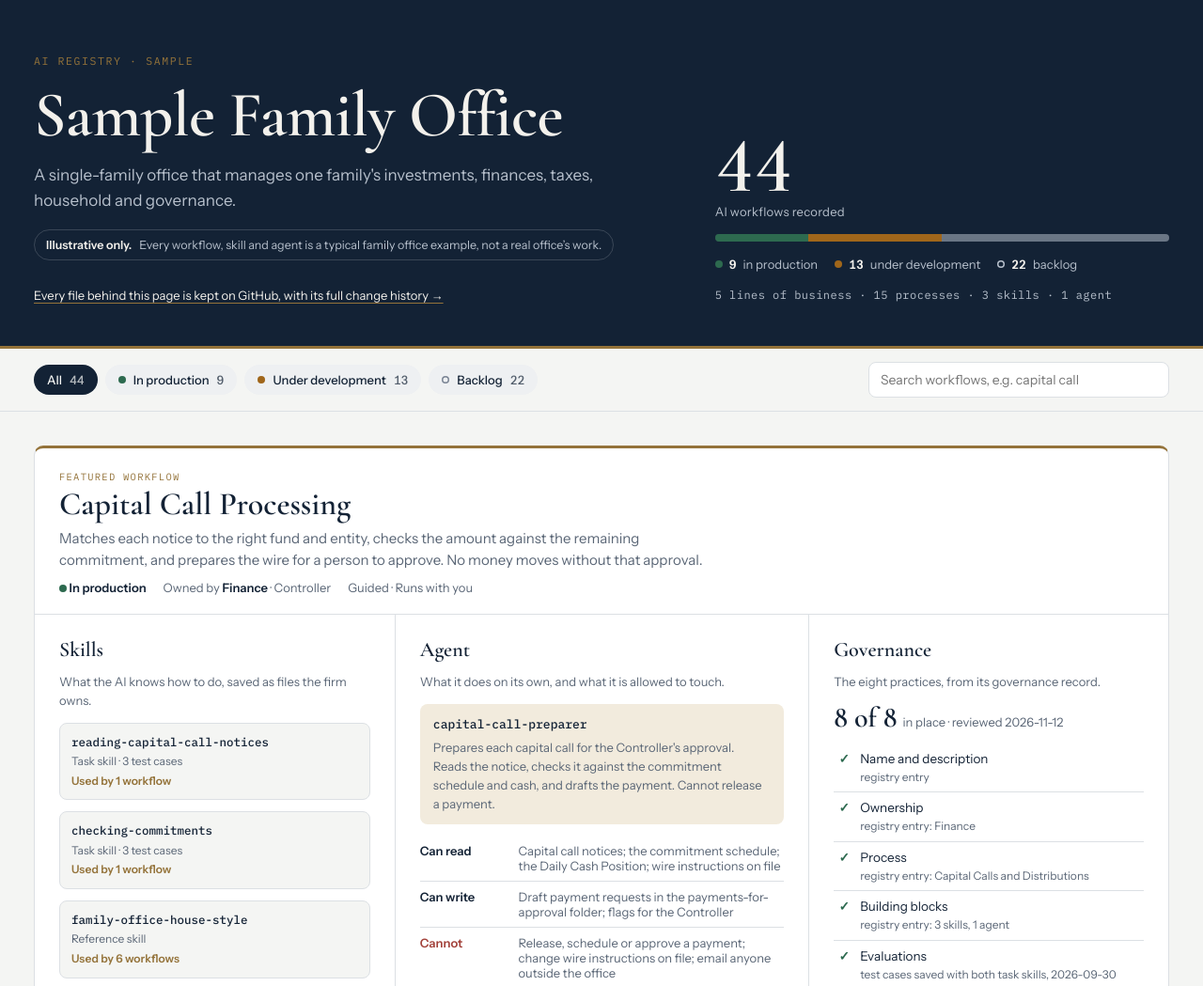
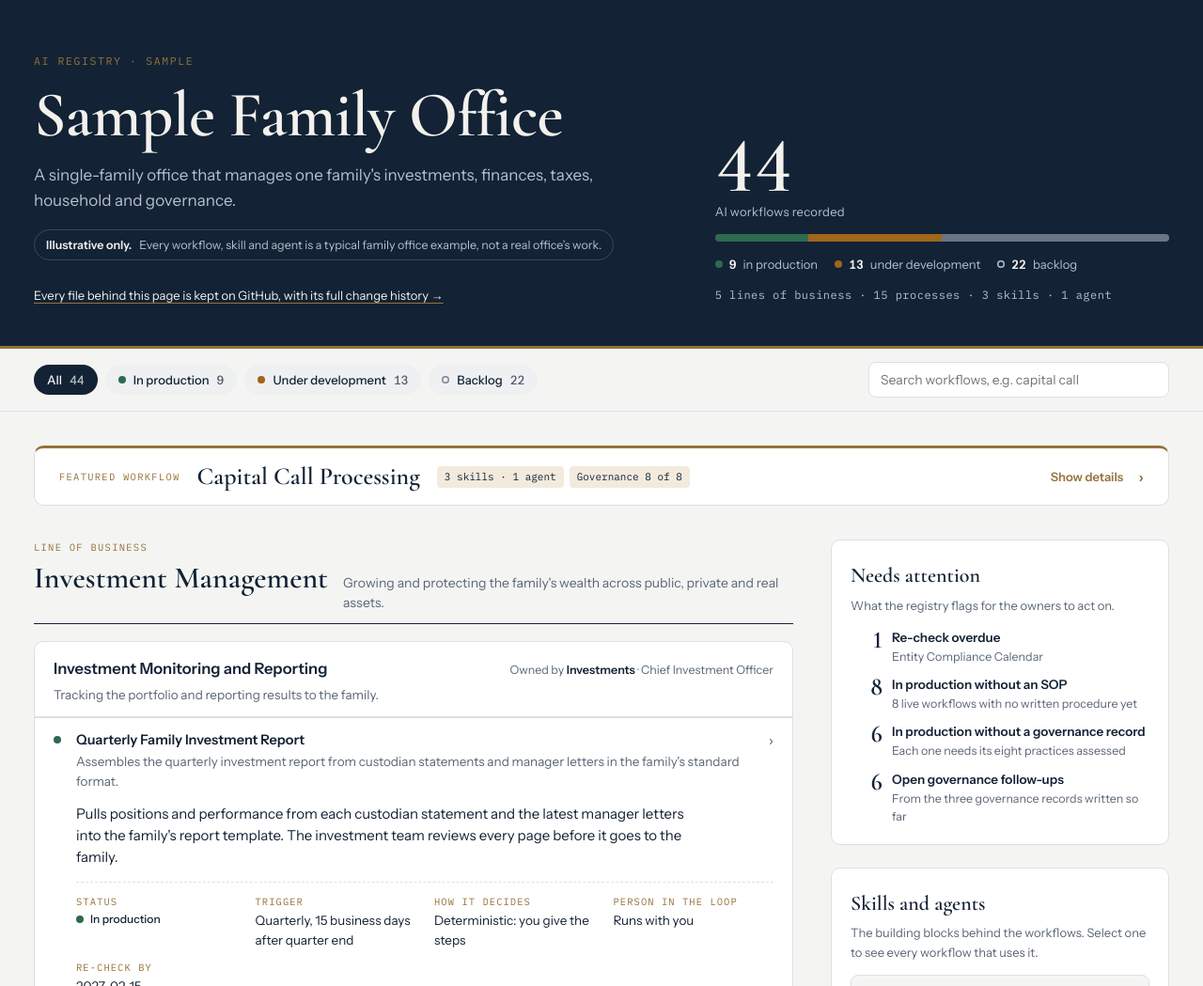
Before and after one commit to jamesgray-ai/family-office-registry-sample, a plain HTML site: page family-office-registry.html in a window 1280 px wide. Shown: the top 1049 px of the page at 94% size. Drawn offline with nearby package versions, Linux system fonts and the light colour scheme.

Commit message:
Collapse the featured workflow into a bar that opens on click
The page opens on the overview; the Capital Call Processing spotlight
opens when the presenter is ready for the deep dive.

Co-Authored-By: Claude Opus 5.5 <noreply@anthropic.com>

```diff
--- a/family-office-registry.html
+++ b/family-office-registry.html
@@ -82,6 +82,16 @@ body::before { content: ""; position: fixed; inset: 0 0 auto; height: env(safe-a
 
 /* Featured workflow */
 .feature { margin-top: 36px; background: var(--surface); border: 1px solid var(--line); border-top: 3px solid var(--brass); border-radius: 10px; overflow: hidden; }
+.feature-toggle { width: 100%; display: flex; flex-wrap: wrap; align-items: center; gap: 6px 18px; padding: 16px 26px; background: none; border: 0; color: inherit; font: inherit; text-align: left; cursor: pointer; }
+.feature-toggle:hover { background: var(--bg); }
+.feature-toggle:focus-visible { outline: 2px solid var(--brass); outline-offset: -2px; }
+.ft-title { font-family: var(--display); font-weight: 600; font-size: 26px; line-height: 1.1; }
+.ft-sum { display: flex; flex-wrap: wrap; gap: 6px; flex: 1 1 auto; }
+.ft-sum .tag { background: var(--brass-soft); color: var(--ink); }
+.ft-cta { margin-left: auto; font-size: 13px; font-weight: 600; color: var(--brass); white-space: nowrap; display: inline-flex; gap: 8px; align-items: center; }
+.ft-cta .chev { color: var(--brass); }
+.feature.open .ft-cta .chev { transform: rotate(90deg); }
+.feature-body { border-top: 1px solid var(--line); }
 .feature-head { padding: 22px 26px 18px; display: flex; flex-wrap: wrap; gap: 8px 24px; align-items: flex-end; justify-content: space-between; border-bottom: 1px solid var(--line); }
 .feature-head h2 { font-family: var(--display); font-weight: 600; font-size: 34px; line-height: 1.05; margin: 4px 0 6px; }
 .feature-head p { margin: 0; color: var(--muted); max-width: 70ch; }
@@ -323,9 +333,17 @@ aside { display: grid; gap: 24px; }
   const fw = W['capital-call-processing'], fp = P[fw.processId], ff = F[fp.ownerId], fa = AG[fw.agents[0]];
   const skillBtn = id => { const s = SK[id]; return `<button class="sk" type="button" data-block="skill:${s.id}"><span class="sk-name">${esc(s.id)}</span><span class="sk-kind">${esc(s.kind)}${s.evals ? ' · ' + plural(s.evals, 'test case') : ''}</span><span class="sk-used">Used by ${plural(s.usedBy.length, 'workflow')}</span></button>`; };
   const accRow = a => { const cls = a.label === 'Cannot' ? 'no' : (a.label === 'Needs approval' ? 'ok' : ''); return `<tr class="${cls}"><th scope="row">${esc(a.label)}</th><td>${esc(a.value)}</td></tr>`; };
-  document.getElementById('feature').innerHTML = `
+  const featureEl = document.getElementById('feature');
+  featureEl.innerHTML = `
+    <button class="feature-toggle" type="button" aria-expanded="false" aria-controls="feature-body">
+      <span class="mono-label">Featured workflow</span>
+      <span class="ft-title">${esc(fw.title)}</span>
+      <span class="ft-sum"><span class="tag">${plural(fw.skills.length, 'skill')} · ${plural(fw.agents.length, 'agent')}</span><span class="tag">Governance ${fw.gov.inPlace} of 8</span></span>
+      <span class="ft-cta"><span class="ft-label">Show details</span><span class="chev" aria-hidden="true">›</span></span>
+    </button>
+    <div class="feature-body" id="feature-body" hidden>
     <div class="feature-head">
-      <div><span class="mono-label">Featured workflow</span><h2>${esc(fw.title)}</h2><p>${esc(fw.prose)}</p></div>
+      <div><p>${esc(fw.prose)}</p></div>
       <div class="feature-meta"><span><i class="dot p"></i> <b>In production</b></span><span>Owned by <b>${esc(ff.title)}</b> · ${esc(ff.lead)}</span><span>${AUT[fw.autonomy]} · ${RUN(fw.executionMode)}</span></div>
     </div>
     <div class="feature-grid">
@@ -345,7 +363,13 @@ aside { display: grid; gap: 24px; }
         <ul class="gov">${fw.gov.rows.map(r => `<li><span class="mark ${MARK[r.status][0]}" aria-label="${esc(r.status)}">${MARK[r.status][1]}</span><span>${esc(r.practice)}<small>${esc(r.evidence)}</small></span></li>`).join('')}</ul>
         <div class="links">${link(fw.gov.url, 'Governance record')}</div>
       </div>
+    </div>
     </div>`;
+  featureEl.querySelector('.feature-toggle').addEventListener('click', e => {
+    const btn = e.currentTarget, body = document.getElementById('feature-body'), open = body.hidden;
+    body.hidden = !open; featureEl.classList.toggle('open', open); btn.setAttribute('aria-expanded', String(open));
+    btn.querySelector('.ft-label').textContent = open ? 'Hide details' : 'Show details';
+  });
 
   // Status chips
   const chips = document.getElementById('chips');
```
